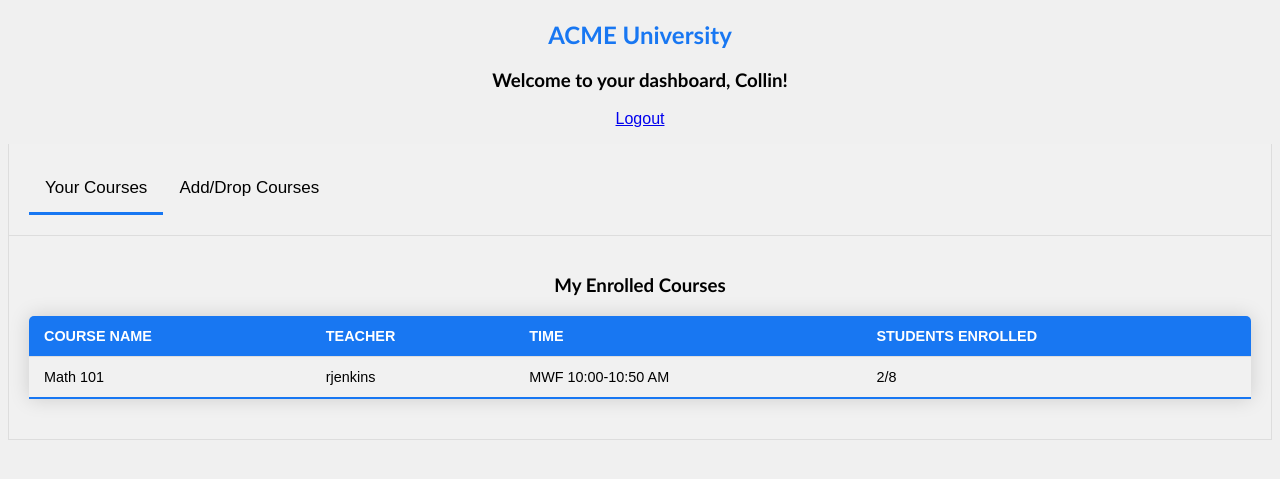
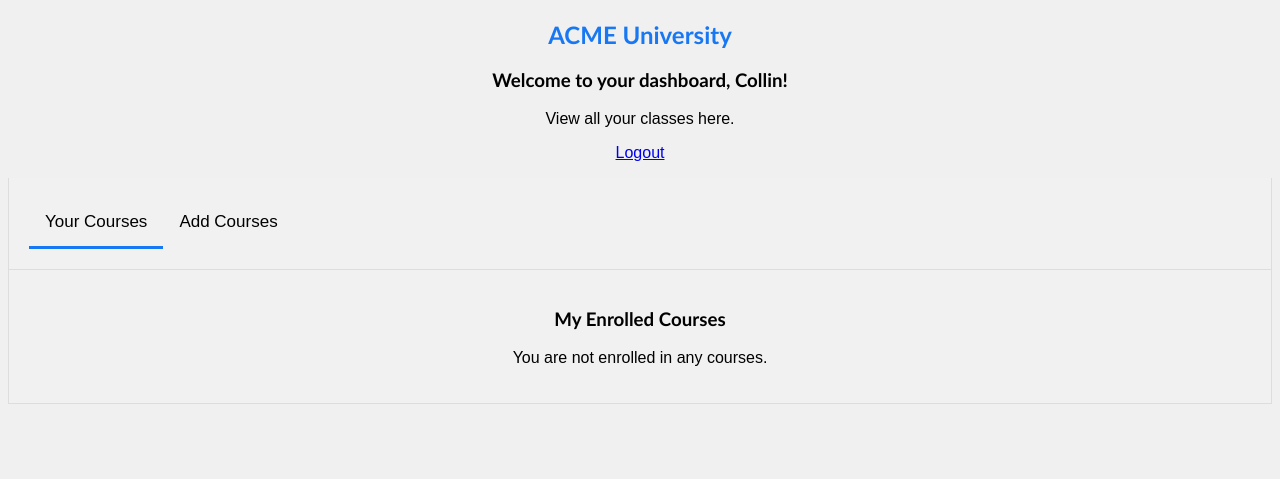
Before and after one commit to Ctc8/ACME-University, a Flask app: page /dashboard in a window 1280 px wide. Shown: the top 479 px of the page. Run offline with Flask 3, Linux system fonts and the light colour scheme; a user stored in the database is signed in.

Commit message:
Update dashboard.html

```diff
--- a/templates/dashboard.html
+++ b/templates/dashboard.html
@@ -9,6 +9,7 @@
 <body>
   <h2>ACME University</h2>
   <h3>Welcome to your dashboard, {{ user.username }}!</h3>
+  <p>View all your classes here.</p>
 
   {% if user.is_admin %}
   <p><a href="{{ url_for('admin.index') }}">Admin Dashboard</a></p>
@@ -18,12 +19,12 @@
 
   <div class="tabs">
     <button class="tab-link" onclick="openTab(event, 'EnrolledCourses')" id="defaultOpen">Your Courses</button>
-    <button class="tab-link" onclick="openTab(event, 'AddCourses')">Add/Drop Courses</button>
+    <button class="tab-link" onclick="openTab(event, 'AddCourses')">Add Courses</button>
   </div>
 
   <div id="EnrolledCourses" class="tab-content">
     <h3>My Enrolled Courses</h3>
-    {% if all_courses_info|selectattr("is_enrolled", "equalto", true)|list|length > 0 %}
+    {% if courses_info %}
     <table>
       <thead>
         <tr>
@@ -34,12 +35,12 @@
         </tr>
       </thead>
       <tbody>
-        {% for course in all_courses_info if course.is_enrolled %}
+        {% for course in courses_info %}
         <tr>
-          <td>{{ course.name }}</td>
-          <td>{{ course.teacher }}</td>
-          <td>{{ course.time }}</td>
-          <td>{{ course.student_count }}/{{ course.capacity }}</td>
+          <td>{{ course['name'] }}</td>
+          <td>{{ course['teacher'] }}</td>
+          <td>{{ course['time'] }}</td>
+          <td>{{ course['student_count'] }}/{{ course['capacity'] }}</td>
         </tr>
         {% endfor %}
       </tbody>
@@ -50,7 +51,7 @@
   </div>
 
   <div id="AddCourses" class="tab-content">
-    <h3>Add/Drop Courses</h3>
+    <h3>Add Courses</h3>
     <table>
         <thead>
             <tr>
@@ -58,26 +59,19 @@
                 <th>Teacher</th>
                 <th>Time</th>
                 <th>Students Enrolled</th>
-          <th>Action</th>
             </tr>
         </thead>
         <tbody>
-        {% for course in all_courses_info %}
+            {% for course in available_courses %}
             <tr>
-          <td>{{ course.name }}</td>
-          <td>{{ course.teacher }}</td>
-          <td>{{ course.time }}</td>
-          <td>{{ course.student_count }}/{{ course.capacity }}</td>
+                <td>{{ course['name'] }}</td>
+                <td>{{ course['teacher'] }}</td>
+                <td>{{ course['time'] }}</td>
+                <td>{{ course['student_count'] }}/{{ course['capacity'] }}</td>
                 <td>
-            {% if course.is_enrolled %}
-              <form action="{{ url_for('drop_course', course_id=course.id) }}" method="post">
-                <button type="submit" class="drop-button">Drop</button>
-              </form>
-            {% else %}
                     <form action="{{ url_for('enroll_course', course_id=course.id) }}" method="post">
                         <button type="submit" class="add-button">Add</button>
                     </form>
-            {% endif %}
                 </td>
             </tr>
             {% else %}
```
Lines whose indentation alone changed are shown as unchanged.
